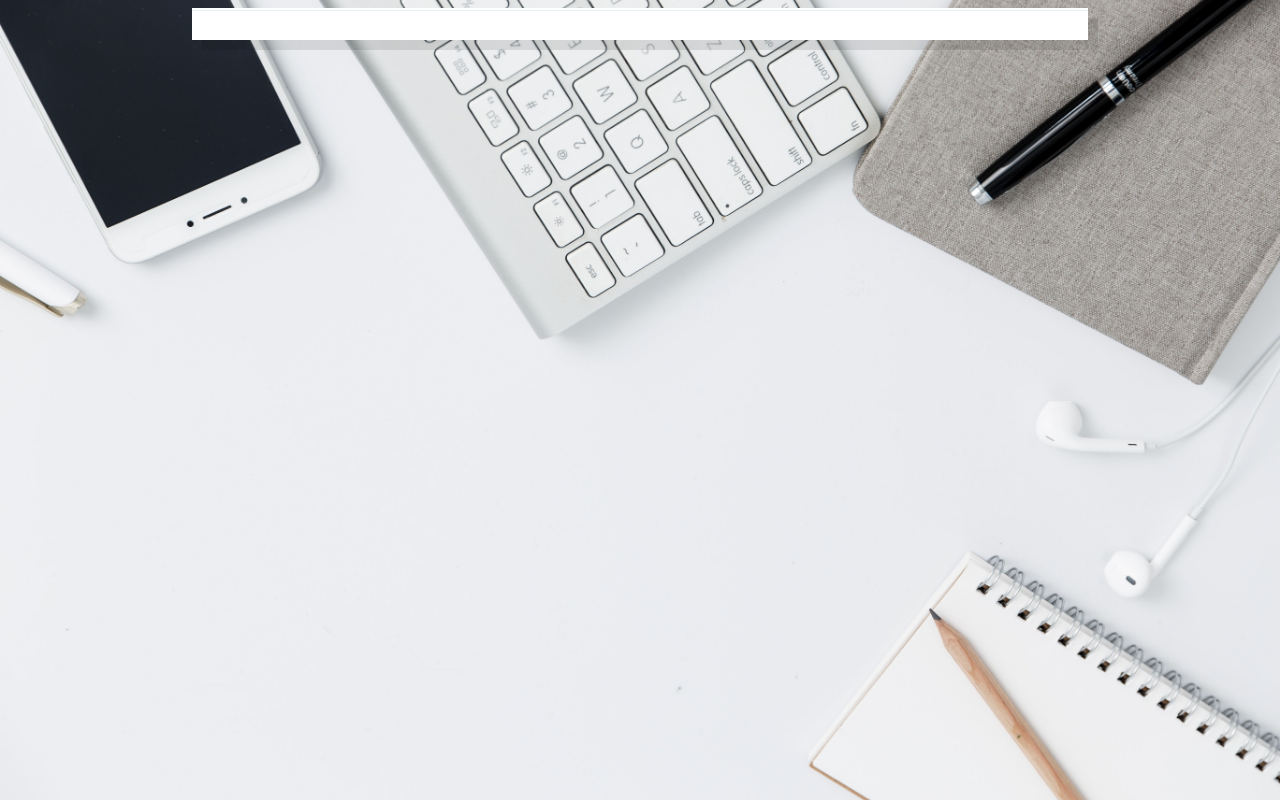
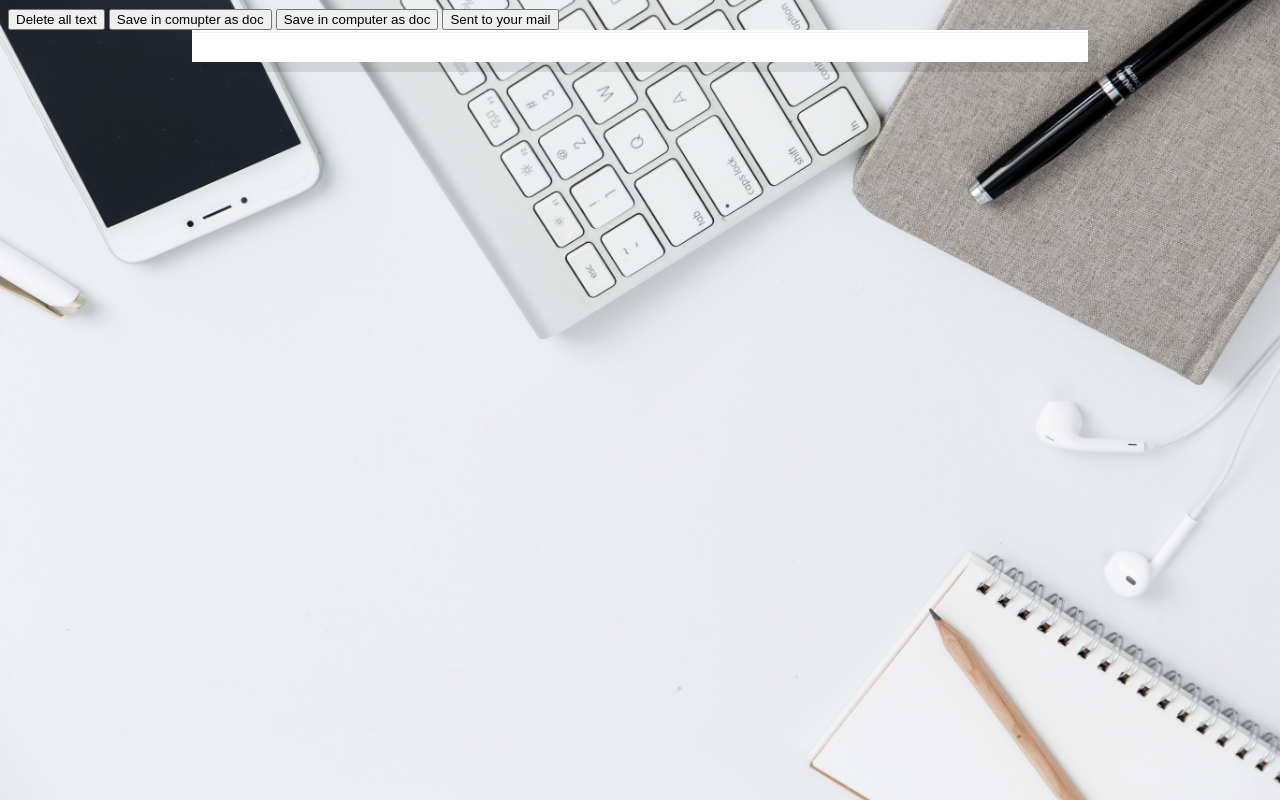
Before and after one commit to kinga1996/speech-recognition, a plain HTML site: page index.html in a window 1280 px wide. Drawn offline with Linux system fonts and the light colour scheme.

Commit message:
second commit

```diff
--- a/index.html
+++ b/index.html
@@ -6,7 +6,10 @@
   <link rel="stylesheet" href="style.css">
 </head>
 <body>
-
+	<button id="clearDiv">Delete all text</button>
+	<button id="saveDoc">Save in comupter as doc</button>
+	<button id="savePDF">Save in computer as doc</button>
+	<button id="sentMail">Sent to your mail</button>
 	<div class="transcription" contenteditable>
  	</div>
 
--- a/script.js
+++ b/script.js
@@ -9,7 +9,7 @@ const tranciptionsDiv = document.querySelector('.transcription');
 tranciptionsDiv.appendChild(p);
 
 recognition.addEventListener('result', e=>{
-	const transcipts = Array.from(e.results)
+	const transcipt = Array.from(e.results)
 		.map(result => result[0])
 		.map(result => result.transcript)
 		.join('');
```
